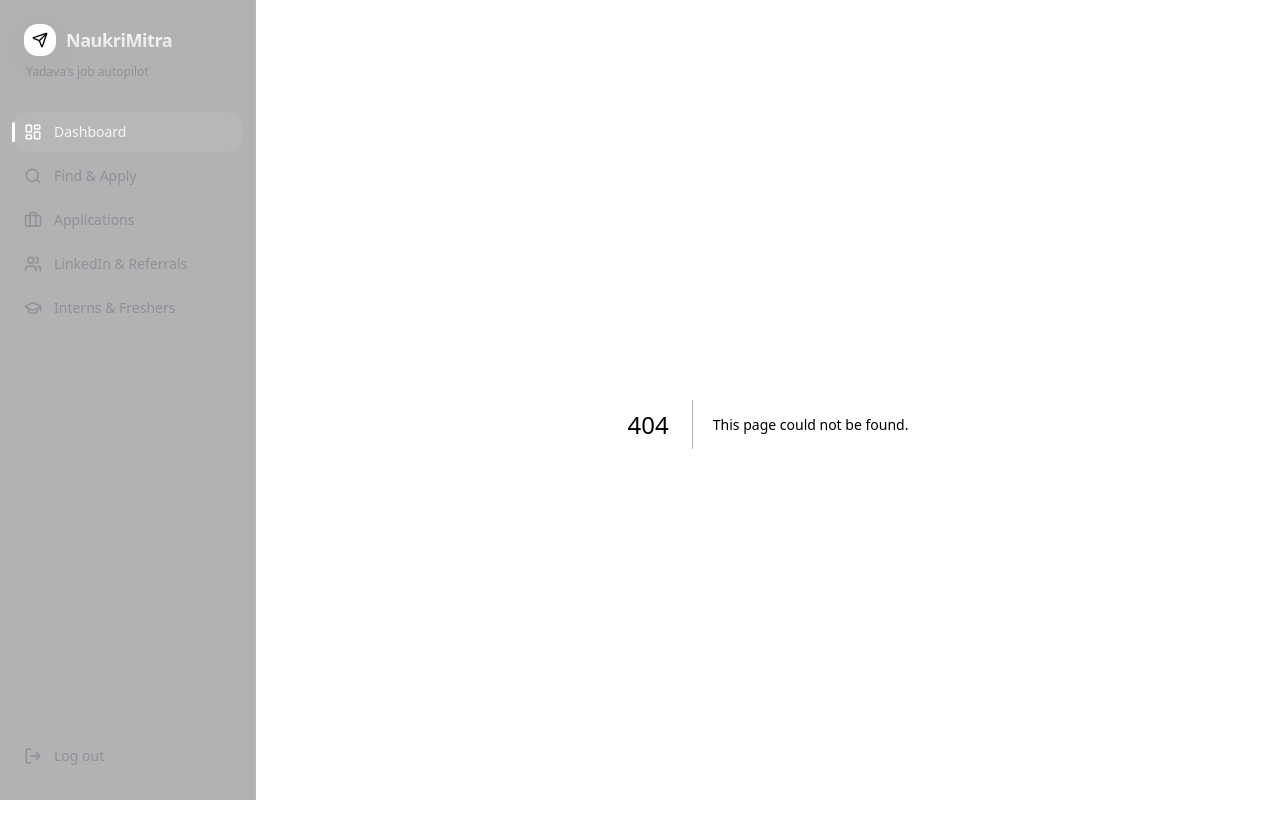
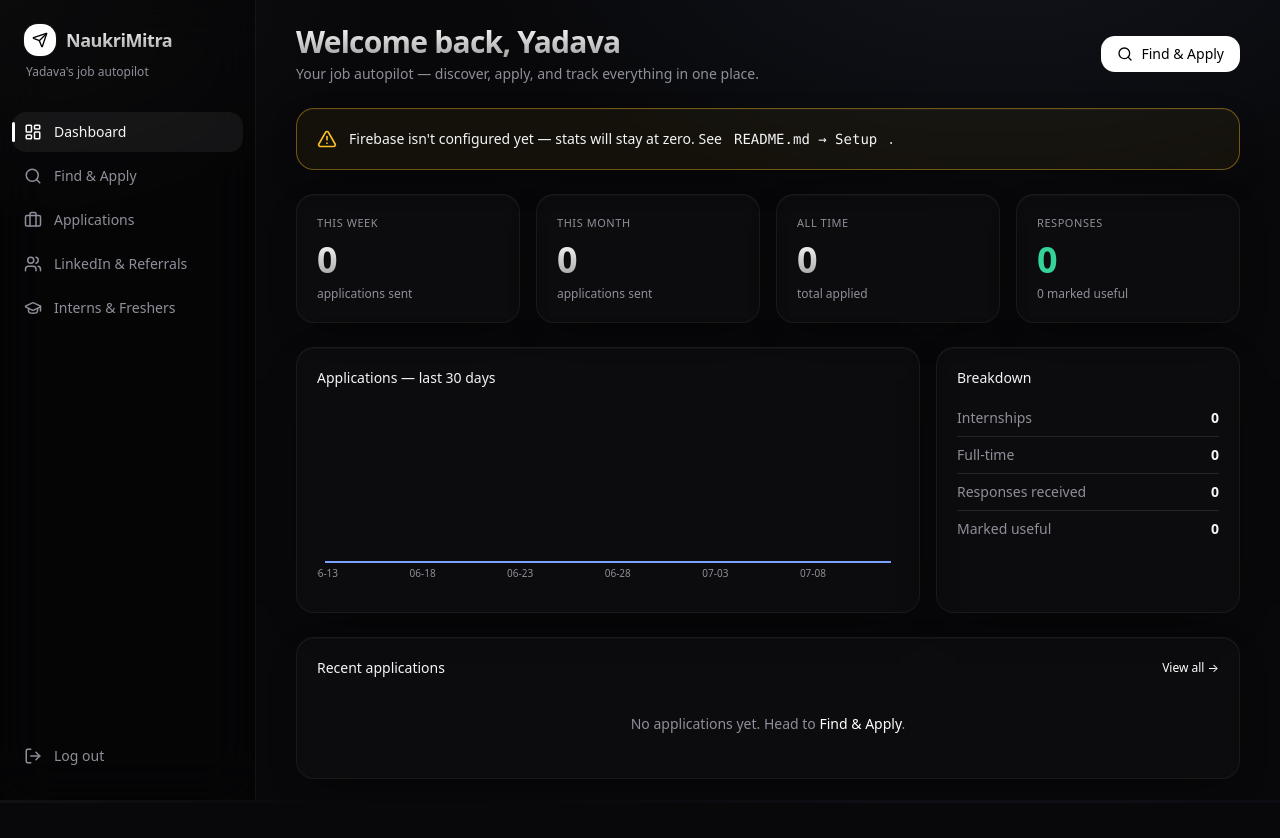
Before and after one commit to yadavahc/NaukriMitra, a Next.js app: page / in a window 1280 px wide. Before the commit this address had no page. Shown: the top 838 px of the page. After the commit the page ends 803 px from the top, so only its background shows below. Built offline with nearby package versions, Linux system fonts and the light colour scheme.

Commit message:
feat(ui): add dashboard with stats + recent applications

```diff
--- /dev/null
+++ b/src/app/page.tsx
@@ -0,0 +1,98 @@
+"use client";
+
+import { useEffect, useState } from "react";
+import Link from "next/link";
+import { StatCard } from "@/components/StatCard";
+import { TrendChart } from "@/components/TrendChart";
+import { timeAgo } from "@/lib/utils";
+import { Search, CheckCircle2, AlertTriangle } from "lucide-react";
+
+type Stats = { total: number; week: number; month: number; responses: number; useful: number; internships: number; fulltime: number };
+type App = { id: string; title: string; company: string; status: string; useful: boolean; responded: boolean; applied_at: string; location?: string; employment?: string };
+
+export default function Dashboard() {
+  const [stats, setStats] = useState<Stats | null>(null);
+  const [trend, setTrend] = useState<{ date: string; count: number }[]>([]);
+  const [recent, setRecent] = useState<App[]>([]);
+  const [configured, setConfigured] = useState(true);
+
+  useEffect(() => {
+    fetch("/api/stats").then((r) => r.json()).then((d) => {
+      setStats(d.stats);
+      setTrend(d.trend || []);
+      setConfigured(d.configured);
+    });
+    fetch("/api/applications").then((r) => r.json()).then((d) => setRecent((d.applications || []).slice(0, 6)));
+  }, []);
+
+  return (
+    <div className="mx-auto max-w-6xl space-y-6">
+      <header className="flex flex-wrap items-center justify-between gap-3">
+        <div>
+          <h1 className="text-3xl font-semibold tracking-tight heading-gradient">Welcome back, Yadava</h1>
+          <p className="mt-1 text-sm text-muted">Your job autopilot — discover, apply, and track everything in one place.</p>
+        </div>
+        <Link href="/jobs" className="btn-primary"><Search className="h-4 w-4" /> Find & Apply</Link>
+      </header>
+
+      {!configured && (
+        <div className="card flex items-center gap-3 border-warn/40 bg-warn/5 text-sm">
+          <AlertTriangle className="h-5 w-5 text-warn" />
+          Firebase isn&apos;t configured yet — stats will stay at zero. See <span className="font-mono">README.md → Setup</span>.
+        </div>
+      )}
+
+      <section className="grid grid-cols-2 gap-4 md:grid-cols-4">
+        <StatCard label="This week" value={stats?.week ?? 0} accent="accent" sub="applications sent" />
+        <StatCard label="This month" value={stats?.month ?? 0} sub="applications sent" />
+        <StatCard label="All time" value={stats?.total ?? 0} sub="total applied" />
+        <StatCard label="Responses" value={stats?.responses ?? 0} accent="accent2" sub={`${stats?.useful ?? 0} marked useful`} />
+      </section>
+
+      <section className="grid gap-4 lg:grid-cols-3">
+        <div className="lg:col-span-2"><TrendChart data={trend} /></div>
+        <div className="card">
+          <div className="mb-3 text-sm font-medium">Breakdown</div>
+          <Row label="Internships" value={stats?.internships ?? 0} />
+          <Row label="Full-time" value={stats?.fulltime ?? 0} />
+          <Row label="Responses received" value={stats?.responses ?? 0} />
+          <Row label="Marked useful" value={stats?.useful ?? 0} />
+        </div>
+      </section>
+
+      <section className="card">
+        <div className="mb-3 flex items-center justify-between">
+          <div className="text-sm font-medium">Recent applications</div>
+          <Link href="/applications" className="text-xs text-accent hover:underline">View all →</Link>
+        </div>
+        {recent.length === 0 ? (
+          <p className="py-6 text-center text-sm text-muted">No applications yet. Head to <Link className="text-accent" href="/jobs">Find & Apply</Link>.</p>
+        ) : (
+          <div className="divide-y divide-border">
+            {recent.map((a) => (
+              <div key={a.id} className="flex items-center justify-between py-2.5 text-sm">
+                <div className="min-w-0">
+                  <div className="truncate font-medium">{a.title}</div>
+                  <div className="text-xs text-muted">{a.company} · {a.location || "—"} · {timeAgo(a.applied_at)}</div>
+                </div>
+                <div className="flex items-center gap-2">
+                  <span className="pill">{a.status}</span>
+                  {a.useful && <CheckCircle2 className="h-4 w-4 text-accent2" />}
+                </div>
+              </div>
+            ))}
+          </div>
+        )}
+      </section>
+    </div>
+  );
+}
+
+function Row({ label, value }: { label: string; value: number }) {
+  return (
+    <div className="flex items-center justify-between border-b border-border py-2 text-sm last:border-0">
+      <span className="text-muted">{label}</span>
+      <span className="font-semibold">{value}</span>
+    </div>
+  );
+}
```
